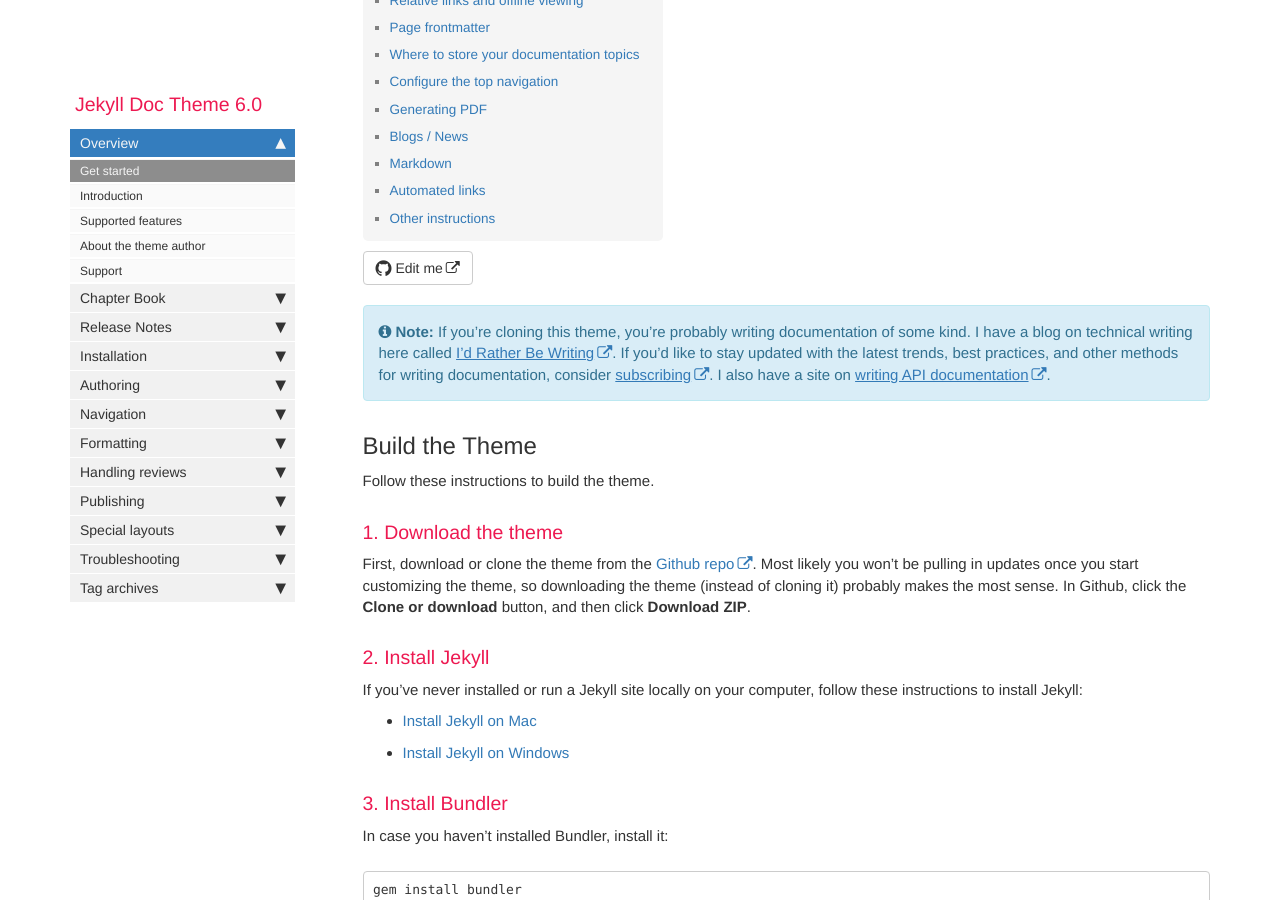
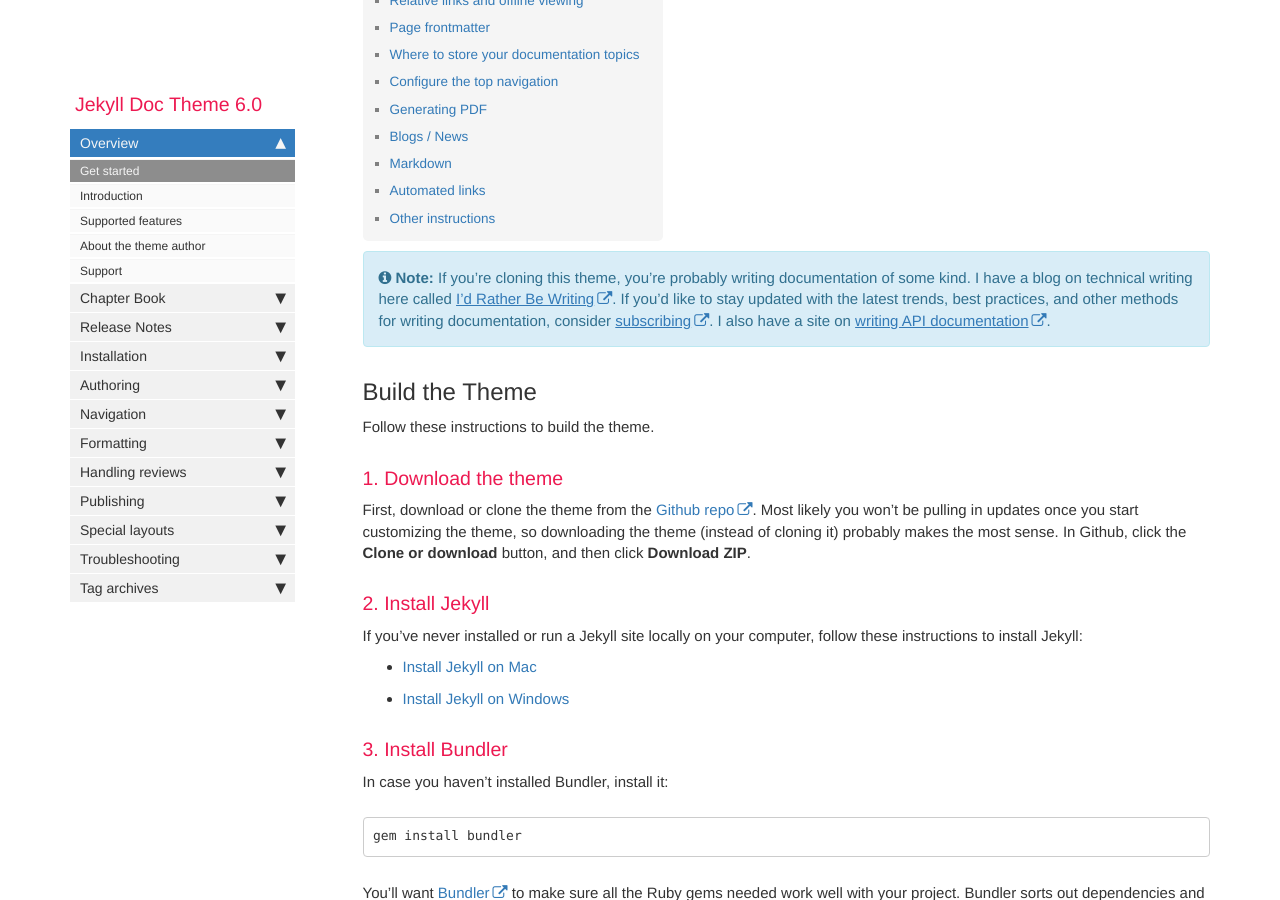
Before and after one commit to CSReviser/fvr, a Jekyll site: the page built from index.md, in a window 1280 px wide and 900 px high, scrolled down 620 px. Built offline with Jekyll 4.4.1, drawn with Linux system fonts in a browser that asks for light colours; comment, search, counter and statistics services are not loaded.

Commit message:
Update page.html

```diff
--- a/_layouts/page.html
+++ b/_layouts/page.html
@@ -41,7 +41,7 @@ layout: default
 
     {% if site.github_editme_path %}
 
-    <a target="_blank" rel="noopener" href="https://github.com/{{site.github_editme_path}}{{page.path}}" class="btn btn-default githubEditButton" role="button"><i class="fa fa-github fa-lg"></i> Edit me</a>
+
 
     {% endif %}
 
```
